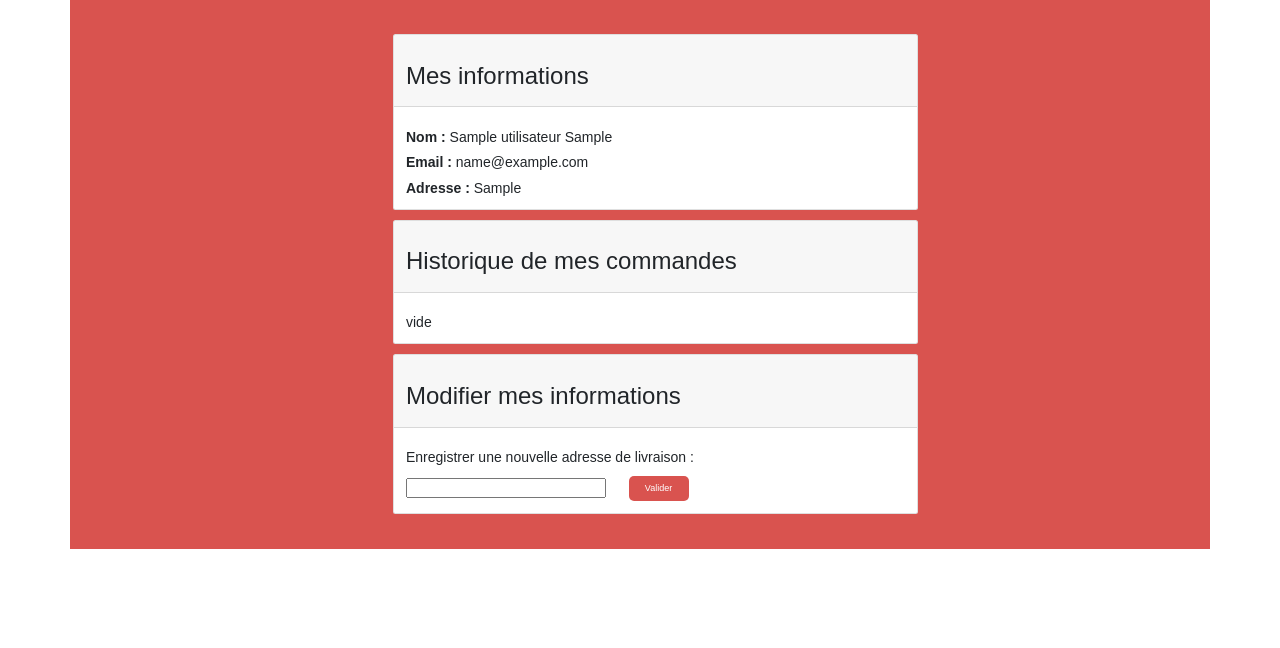
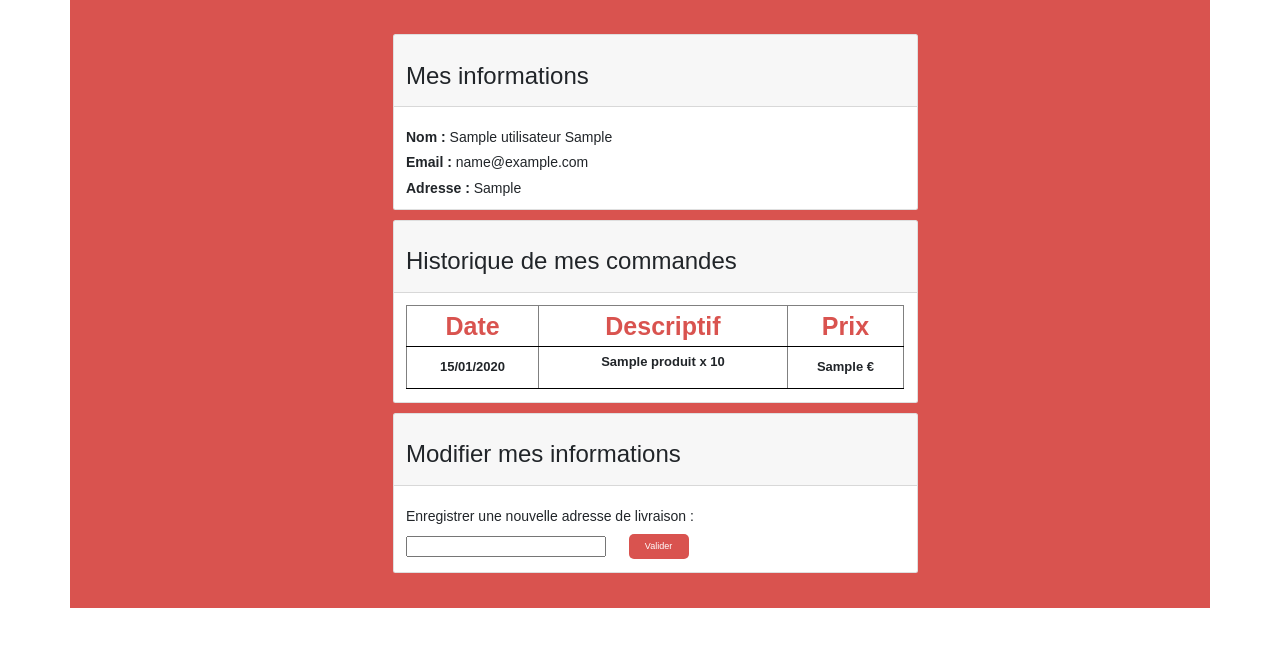
Before and after one commit to EvanEdenschool/Etudedecas, a PHP site: page /views/mon_compte.php?id=1 in a window 1280 px wide. Shown: the part 535-1183 px from the top of the page. Run offline with PHP 8.4, Linux system fonts and the light colour scheme; the visitor is signed in with stand-in values (Sample User, id 1); tables that the repository leaves empty or names only in its code hold one stand-in row (values such as "Sample post").

Commit message:
Historique commande + correction

```diff
--- a/src/controllers/controller.php
+++ b/src/controllers/controller.php
@@ -33,6 +33,7 @@ class Controller {
         $user = Utilisateur::updateUserAddress($id, $adresse);
         return $user;
     }
+
     /*Utilisateur*/
 
 
@@ -155,6 +156,16 @@ class Controller {
         }
 
    }
+
+   public static function getProduitsCommande($commande_id) {
+       $commandes = Commande::getProduitByCommande($commande_id);
+       return $commandes;
+   }
+
+   public static function getHistoriqueCommandes() {
+        $commandes = Commande::getCommandesByUser($_SESSION['user_id']);
+        return $commandes;
+   }
     /* Commande */
 
 
@@ -187,8 +198,10 @@ class Controller {
 
     public static function deleteProduit($id) {
         if(isset($id) && isset($_SESSION['user_id'])) {
+            $_SESSION['count'] -= $_SESSION['panier']['produit_' . $id]['quantite'];
+            $_SESSION['prix_total'] -= $_SESSION['panier']['produit_' . $id]['prix'];
             unset($_SESSION['panier']['produit_' . $id]);
-            $_SESSION['count'] -= 1;
+
         } else {
             echo 'Une erreur et survenue lors de la supression';
         }
--- a/src/models/Commandes.php
+++ b/src/models/Commandes.php
@@ -16,12 +16,24 @@
           }
       }
 
+      public static function getProduitByCommande($commande_id){
+          $query = Model::getPDO()->prepare("SELECT * FROM contient WHERE id_commande = ?");
+          $query->execute([$commande_id]);
+          $commandes = $query->fetchAll();
+          if($commandes){
+
+              return $commandes;
+          } else {
+              return false;
+          }
+      }
+
       public static function getCommandesByUser($user_id) {
           $query = Model::getPDO()->prepare("SELECT * FROM commandes WHERE id_utilisateur = ? ORDER BY commandes.date_commande DESC");
           $query->execute([$user_id]);
-          $commandes = $query->fetchAll();
-          if($commandes){
-              return $commandes;
+          $users = $query->fetchAll();
+          if($users){
+              return $users;
           } else {
               return false;
           }
--- a/src/views/mon_compte.php
+++ b/src/views/mon_compte.php
@@ -2,7 +2,7 @@
 session_start();
 require ("../core.php");
 $user = Controller::getUtilisateurById($_GET['id']);
-
+$commandes = Controller::getHistoriqueCommandes();
 if ((isset($_POST['adresse_update'])&& $_POST['adresse_update'] != "")) {
     print_r($_GET['id']);
     $user = Controller::updateUserAddress($_GET['id']);
@@ -22,6 +22,23 @@ if ((isset($_POST['adresse_update'])&& $_POST['adresse_update'] != "")) {
     <script src="https://maxcdn.bootstrapcdn.com/bootstrap/3.3.6/js/bootstrap.min.js"></script>
     <script src="../js/index.js"></script>
     <style type="text/css">
+        thead {
+            font-size: 2.5rem;
+            color: #d9534f;
+        }
+        tr {
+            border-bottom: 1px solid #000000;
+        }
+        th {
+            text-align: center;
+        }
+        td {
+            font-size: 1.3rem;
+            text-align: center;
+            font-weight: bold;
+            padding-top: 5px;
+            padding-bottom: 5px;
+        }
         #header {
             background-color: #FFFFFF;
             min-height: 120px;
@@ -164,7 +181,33 @@ if ((isset($_POST['adresse_update'])&& $_POST['adresse_update'] != "")) {
                     <div class="card">
                         <div class="card-header"><h3>Historique de mes commandes</h3></div>
                             <div class="card-body">
-                                <h5 class="card-text"> vide</h5>
+                                <table border="1" style="width:100%">
+                                    <thead>
+                                        <tr>
+                                            <th>Date</th>
+                                            <th>Descriptif</th>
+                                            <th>Prix</th>
+                                        </tr>
+                                    </thead>
+                                    <tbody>
+                                        <?php foreach($commandes as $key => $commande) {
+                                            $produits = Controller::getProduitsCommande($commande['id_commande'])?>
+                                            <tr>
+                                                <td><?= date('d/m/Y', strtotime($commande['date_commande'])) ?></td>
+                                                <td>
+                                                    <?php
+                                                    $this_produit = array();
+                                                    foreach($produits as $key => $produit) {
+                                                        $this_produit[$key] = Controller::getProduitById($produit['id_produit']);?>
+                                                        <p><?= $this_produit[$key]['nom'] . ' x ' . $produit['quantite'] ?></p>
+                                                    <?php
+                                                    } ?>
+                                                </td>
+                                                <td><?= $commande['montant_tot'] . ' €'?></td>
+                                            </tr>
+                                        <?php } ?>
+                                    </tbody>
+                                </table>
                             </div>
                         </div>
                     </div>
```
